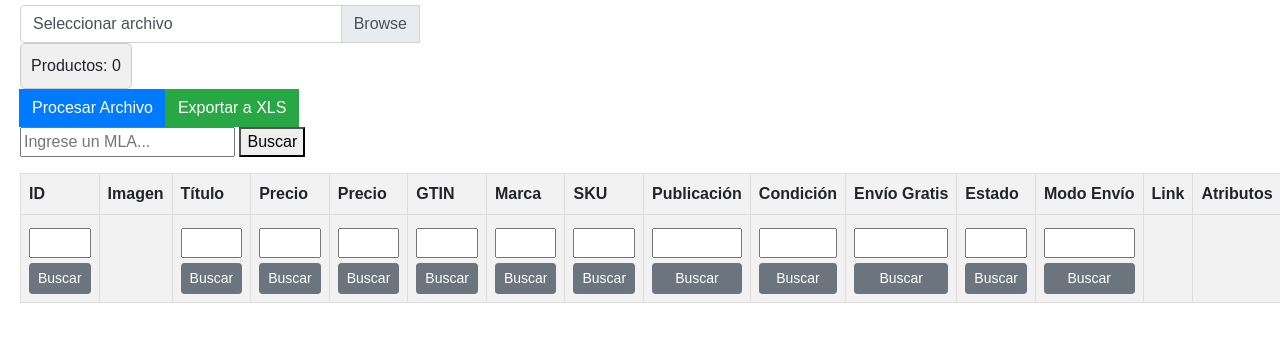
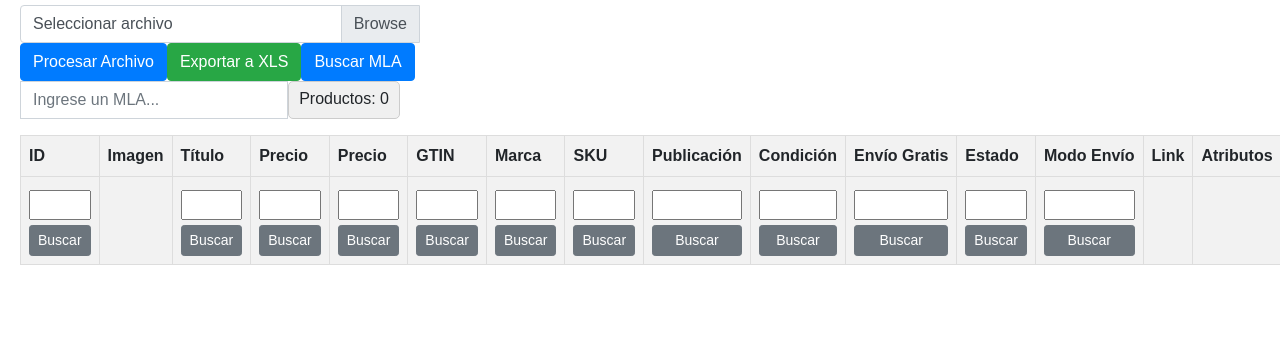
Before and after one commit to sanchezjuliomarcelo/productosmeli, a plain HTML site: page index.html in a window 1280 px wide. Shown: the part 71-412 px from the top of the page. Drawn offline with nearby package versions, Linux system fonts and the light colour scheme.

Commit message:
acomodando botones

```diff
--- a/index.html
+++ b/index.html
@@ -17,20 +17,20 @@
                 <div class="custom-file">
                     <input type="file" id="fileInput" accept=".csv, .xls, .xlsx" class="custom-file-input">
                     <label class="custom-file-label" for="fileInput">Seleccionar archivo</label>
-                </div>
-                <div class="mla-count-container">
                     <span id="product-count">Productos: 0</span>
                 </div>
-                <div class="input-group-append">
+
+                <div class="input-group">
                     <button onclick="procesarArchivo()" class="btn btn-primary">Procesar Archivo</button>
                     <button onclick="exportarXLS()" class="btn btn-success">Exportar a XLS</button>
-                </div>
-                <div>
-                    <input type="text" id="mlaInput" placeholder="Ingrese un MLA...">
-                    <button id="buscarMLA">Buscar</button>
+                    <button id="buscarMLA" class="btn btn-primary">Buscar MLA</button>
+                    <input type="text" id="mlaInput" class="form-control" placeholder="Ingrese un MLA...">
+                    <div class="mla-count-container">
+                        <span id="product-count">Productos: 0</span>
+                    </div>
                 </div>
             </div>
-        </div>
+         </div>
 
         <div id="loading-indicator" style="display: none;">
             <i class="fas fa-spinner fa-spin"></i> Cargando...
--- a/style.css
+++ b/style.css
@@ -50,9 +50,9 @@ th {
 .mla-count-container {
     background-color: #f0f0f0;
     border: 1px solid #ccc;
-    padding: 10px;
+    padding: 5px 10px 1px 10px;
     border-radius: 5px;
-    margin-right: 10px;
+    margin-right: 20px;
 }
 
 /* Estilos para el indicador de carga */
@@ -91,6 +91,3 @@ th {
         max-width: 80px;
     }
 }
-
-/* Estilos para el contenido del modal */
-.modal-body {
```
